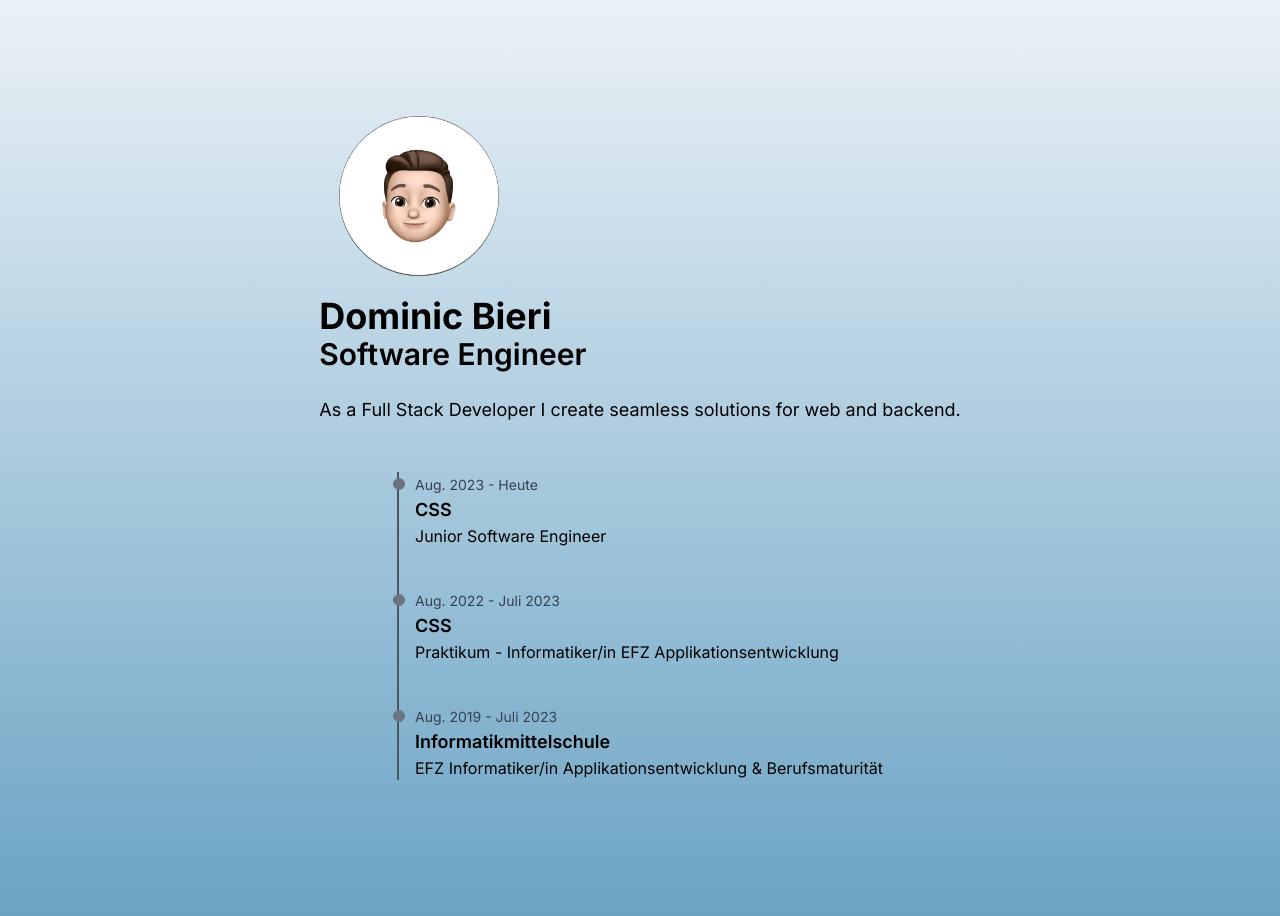
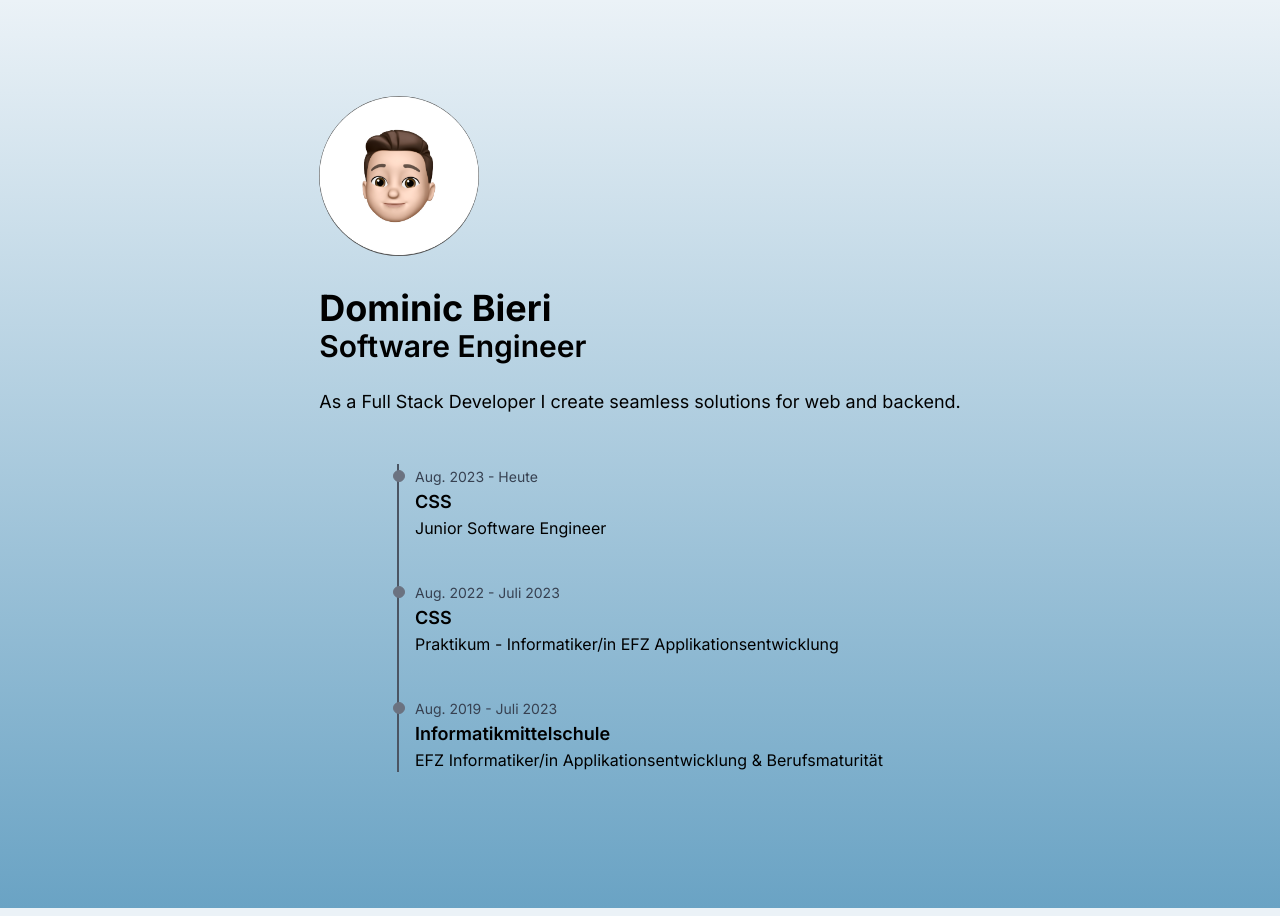
Before and after one commit to dominic-bieri/dominic-bieri-website, a Next.js app: page / in a window 1280 px wide. Built offline with nearby package versions, Linux system fonts and the light colour scheme.

Commit message:
fix profile picture scaling

```diff
--- a/src/components/DescriptionComponent.tsx
+++ b/src/components/DescriptionComponent.tsx
@@ -3,7 +3,7 @@ import Image from "next/image";
 export default function DescriptionComponent() {
   return (
     <div className="mx-auto">
-      <div className="flex m-5 items-center">
+      <div className="flex items-center">
         <Image
           width={1000}
           height={1000}
@@ -12,7 +12,7 @@ export default function DescriptionComponent() {
           alt="Profile Picture"
         />
       </div>
-      <h2 className="text-4xl font-bold">Dominic Bieri</h2>
+      <h2 className="text-4xl mt-8 font-bold">Dominic Bieri</h2>
       <h3 className="text-3xl font-semibold">Software Engineer</h3>
       <p className="mt-6 w-auto text-lg">
         As a Full Stack Developer I create seamless solutions for web and backend.
```
